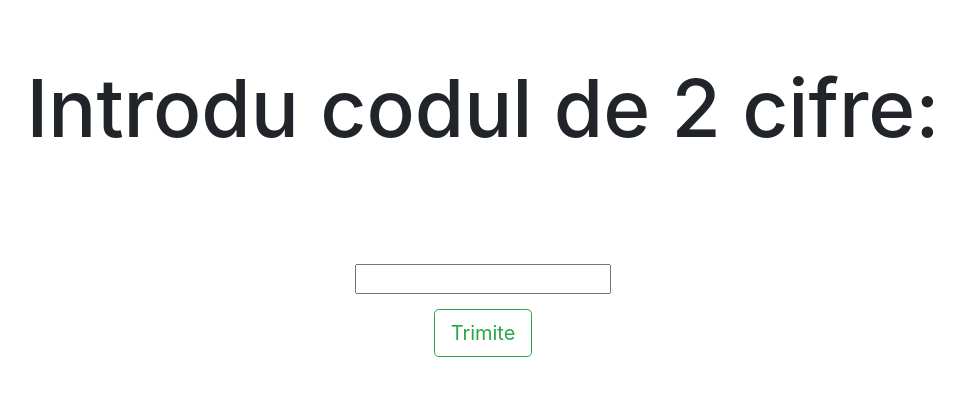
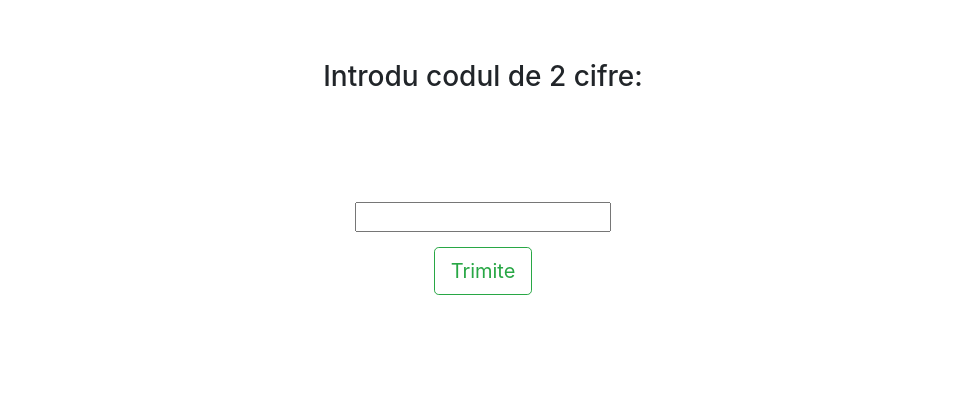
Before and after one commit to Robertzzel/sitejungla, a Flask app: page /start in a window 1280 px wide. Shown: the top 396 px of the page, without its empty margins (157-1122 px from the left). Run offline with Flask 2, Linux system fonts and the light colour scheme; some libraries are stand-ins or nearby versions.

Commit message:
Modificat scrisul , ca era prea mare

```diff
--- a/app/templates/actiune.html
+++ b/app/templates/actiune.html
@@ -3,9 +3,8 @@
 {% block head %}
 <title>Start</title>
 <style>
-    h1{
+    h3{
         text-align: center;
-        font-size: 80px;
         margin-top: 60px;
     }
     #raspuns{
@@ -18,7 +17,7 @@
 {% endblock %}
 
 {% block body %}
-<h1>Introdu codul de 2 cifre:</h1>
+<h3>Introdu codul de 2 cifre:</h3>
 <form action="" method="POST">
     <div class="row">
         <div class="col text-center">
--- a/app/templates/start.html
+++ b/app/templates/start.html
@@ -34,7 +34,7 @@
 
 <div class="container">
     <h1>Jungla Urbana</h1>
-    <h2>Sorina Edition</h2>
+    <h5>Sorina Edition</h5>
 </div>
 
 <form action="" method="POST">
```
